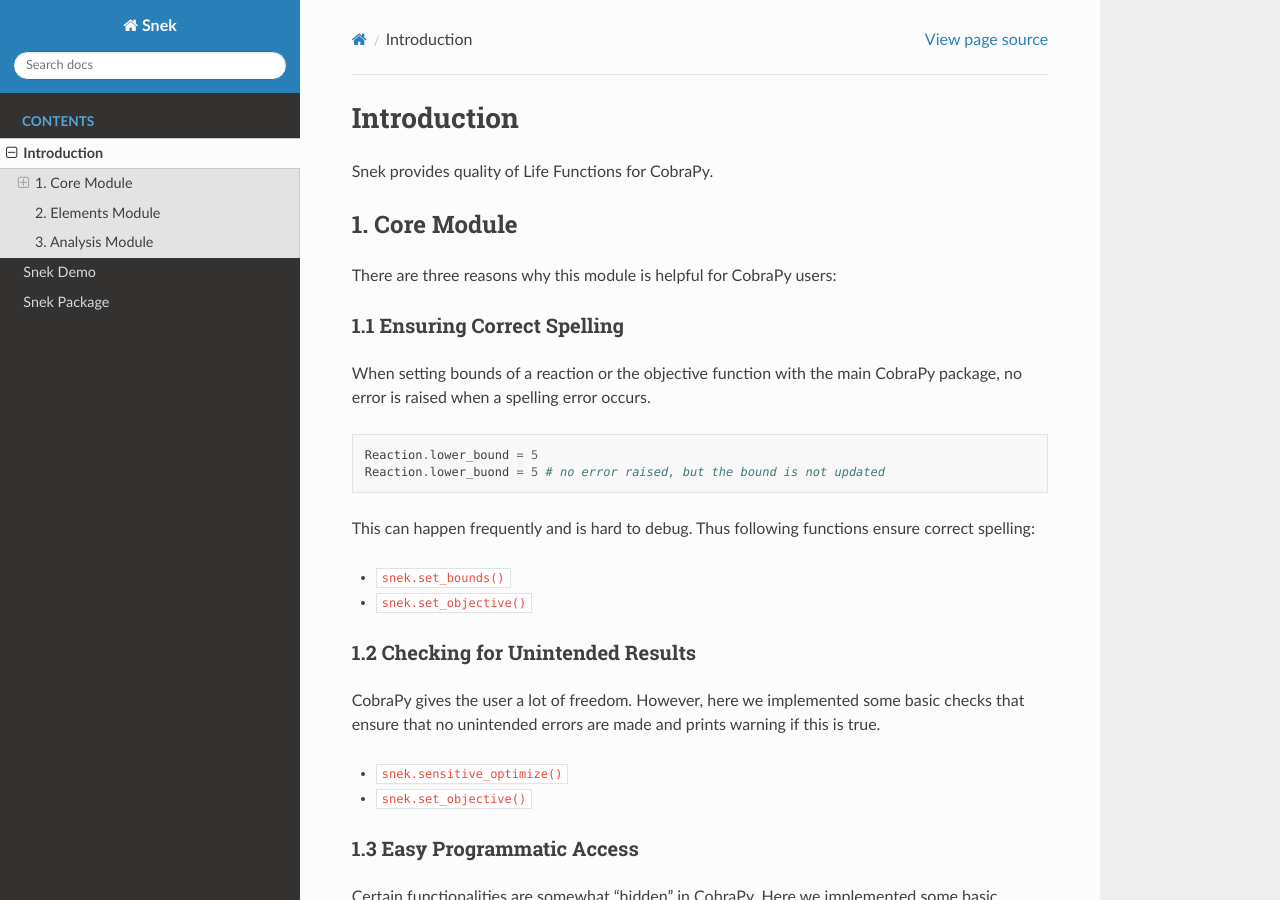
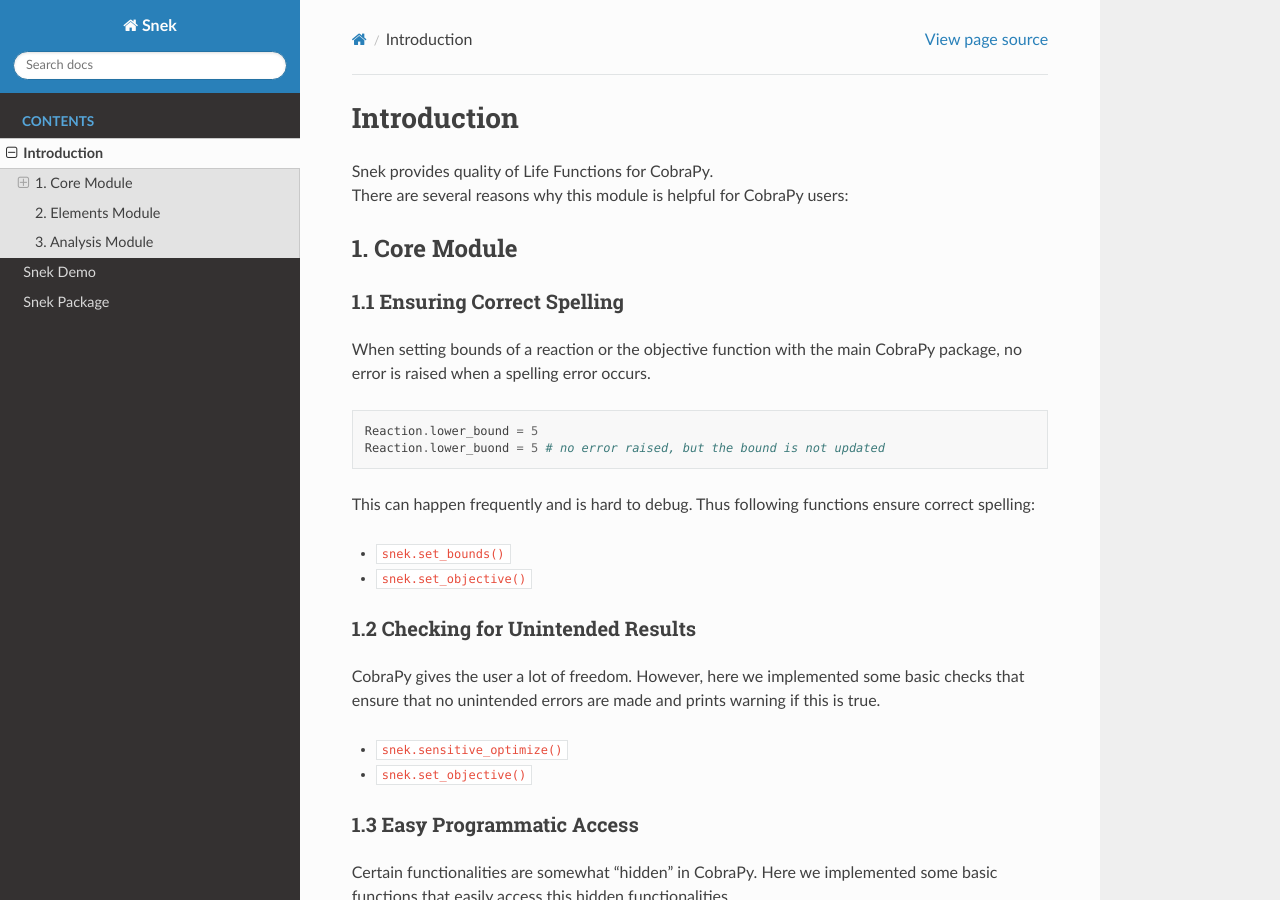
Before and after one commit to Gotsmy/snek, a Sphinx documentation site: the page built from docs/source/readme.rst, in a window 1280 px wide and 900 px high. Built offline with Sphinx 7.4.7 and the Read the Docs theme 2.0.0, drawn with Linux system fonts in a browser that asks for light colours.

Commit message:
Improved docs.

```diff
--- a/README.md
+++ b/README.md
@@ -1,11 +1,9 @@
 # Introduction
 
-Snek provides quality of Life Functions for CobraPy.
-
+Snek provides quality of Life Functions for CobraPy. <br>
+There are several reasons why this module is helpful for CobraPy users:
 
 ## 1. Core Module
-
-There are three reasons why this module is helpful for CobraPy users:
 
 ### 1.1 Ensuring Correct Spelling
 
--- a/docs/source/index.rst
+++ b/docs/source/index.rst
@@ -3,7 +3,7 @@
    You can adapt this file completely to your liking, but it should at least
    contain the root `toctree` directive.
 
-Welcome to Snek's documentation!
+Welcome to Snek's Documentation!
 ================================
 
 .. include:: data/welcome.md
```
Also changed, not shown: docs/source/data/welcome.md (+3 -0 lines).
